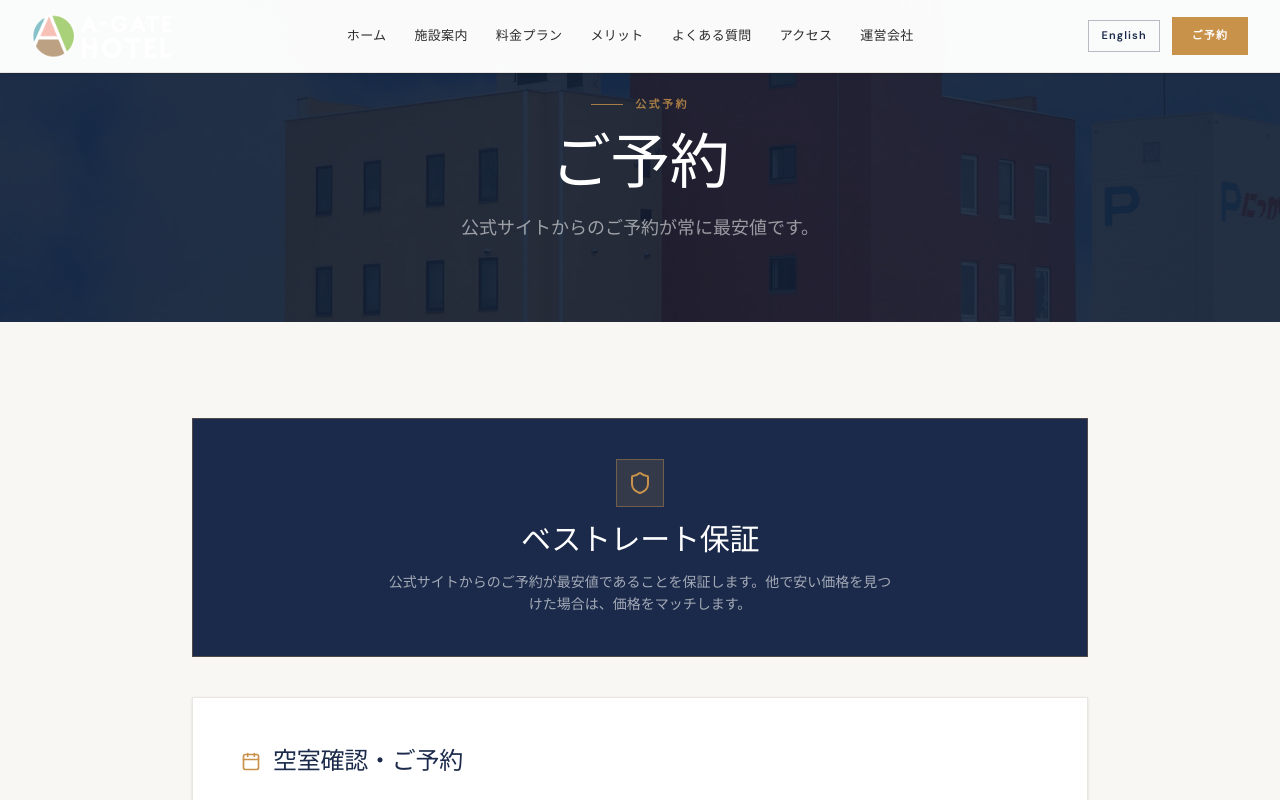
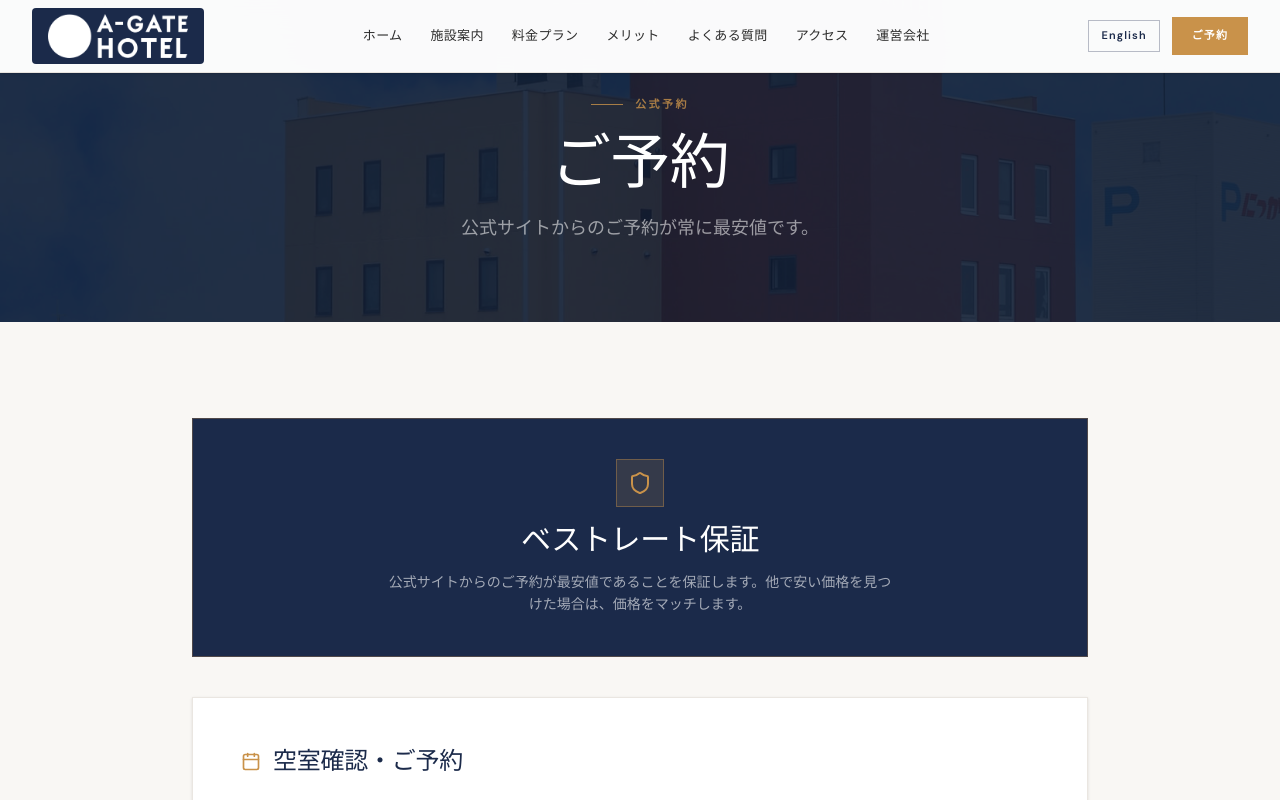
Before and after one commit to CrbyPatyy/a-gatehotel, a Next.js app: page /reservation in a window 1280 px wide. Shown: the top 800 px of the page. Built offline with nearby package versions, Linux system fonts and the light colour scheme.

Commit message:
fix: wrap logo in navy badge on white header so it stays visible

```diff
--- a/src/components/Header.tsx
+++ b/src/components/Header.tsx
@@ -46,16 +46,20 @@ export default function Header() {
 
           {/* Logo */}
           <Link href="/" className="shrink-0">
-            <Image
-              src="/img/logo.png"
-              alt="A-Gate Hotel Hakodate"
-              width={140}
-              height={48}
-              className={`object-contain transition-all duration-300 ${
-                transparent ? "brightness-0 invert" : ""
+            <div
+              className={`transition-all duration-300 ${
+                transparent ? "" : "bg-[#1B2A4A] px-4 py-1.5 rounded"
               }`}
-              priority
-            />
+            >
+              <Image
+                src="/img/logo.png"
+                alt="A-Gate Hotel Hakodate"
+                width={140}
+                height={44}
+                className="object-contain transition-all duration-300 brightness-0 invert"
+                priority
+              />
+            </div>
           </Link>
 
           {/* Desktop nav links */}
```
